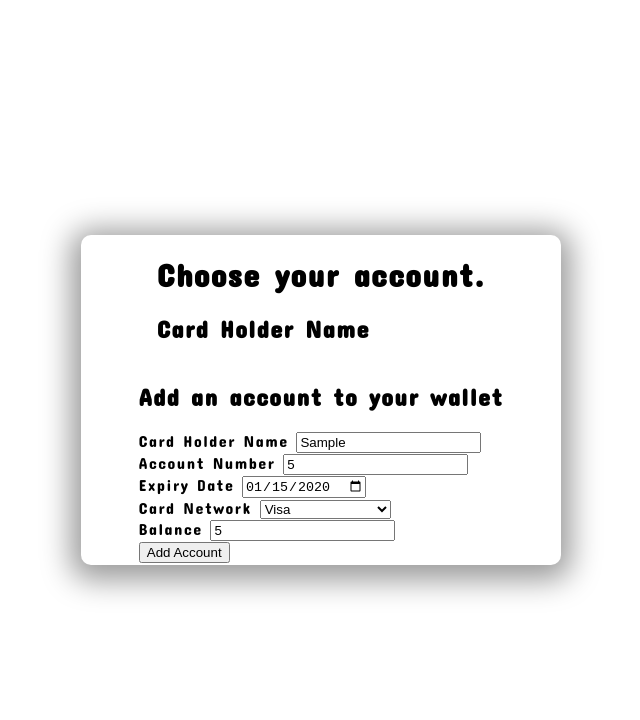
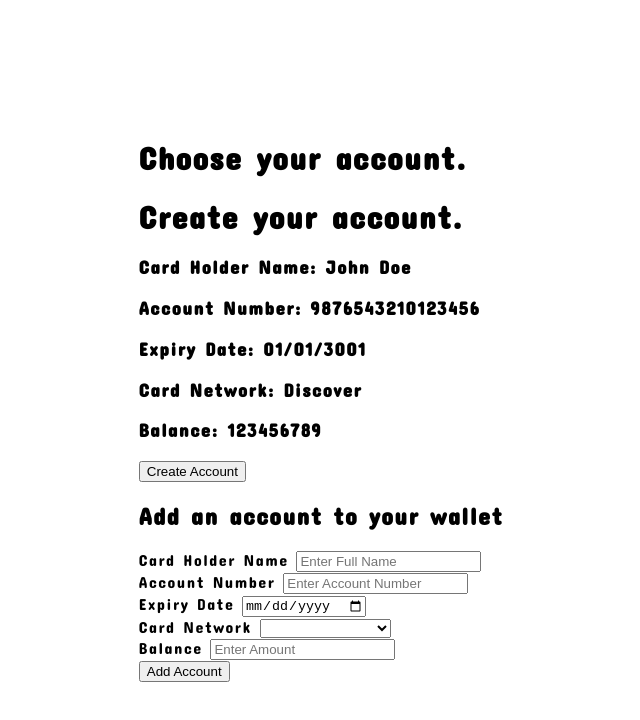
Before and after one commit to KHarrisDev/financial_manager, a plain HTML site: page index.html in a window 1280 px wide. Both pictures are taken after typing "Sample", "5", "2020-01-15", "5" into the empty fields and a click on the button "Add Account". Shown: the whole page, without its empty margins (319-959 px from the left). Drawn offline with Linux system fonts and the light colour scheme.

Commit message:
Setting up functionality

```diff
--- a/index.html
+++ b/index.html
@@ -9,14 +9,20 @@
     <title>Financial Manager</title>
 </head>
 <body>
-    <div class="container">
+    <div id="container">
         <div class="wallet">
-            <h1>Choose your account.</h1>
+            <h1 class="choose-account-header">Choose your account.</h1>
+            <h1 class="create-account-header">Create your account.</h1>
             <div class="account-card">
-                <h2>Card Holder Name</h2>
+                <h3>Card Holder Name: John Doe</h3>
+                <h3>Account Number: 9876543210123456</h3>
+                <h3>Expiry Date: 01/01/3001</h3>
+                <h3>Card Network: Discover</h3>
+                <h3>Balance: 123456789</h3>
             </div>
+            <button type="submit" class="btn create-account">Create Account</button>
         </div>
-        <div class="add-account-modal hidden">
+        <div class="add-account-modal">
             <!-- Form for adding account -->
                 <h2>Add an account to your wallet</h2>
                 <div class="form-group">
@@ -47,7 +53,6 @@
                 <button class="btn add-account" type="button">Add Account</button>
         </div>
     </div>
-
     <script src="script.js"></script>
 </body>
 </html>
--- a/script.js
+++ b/script.js
@@ -1,18 +1,50 @@
 "use strict";
 
+const userAccounts = [];
+
+function init() {
+    console.log(userAccounts.length);
+    if (userAccounts.length <= 0) {
+        console.log(`userAccounts array has ${userAccounts.length} objects.`);
+    } else {
+        console.log(`Updated userAccounts array has ${userAccounts.length} objects.`);
+    }
+}
+
+init();
+
+/*
+Page should start out with 'Create your account' header and create account button
+
+if there is no account
+    (create class names for the headers)
+    display 'Create your account' header,
+    display text that say 'Your wallet is empty' animation coming soon
+    display Create Account button to render modal class
+        * Create a div for a card that holds account information.
+        * Add elements in the card that serve as a placeholder for account information.
+        * In script.js, add a function for rendering account information dynamically.
+        * In this function, create a const that contains a html template for the card.
+        * Insert the template in the HTML
+    hide 'Choose your account' header,
+    hide the account-card class
+    else
+        Display 'Choose your account' header,
+        display Create Account button to render modal class
+        Display account in array that dynamically render new cards
+        hide 'Create your account' header,
+ */
+
+const container = document.getElementById('container');
 const wallet = document.querySelector('.wallet');
-console.log(wallet.textContent);
-/**
- * Create a div for a card that holds account information.
- * Add elements in the card that serve as a placeholder for account information.
- * In script.js, add a function for rendering account information dynamically.
- * In this function, create a const that contains a html template for the card.
- * Insert the template in the HTML
- */
-const button = document.querySelector('.btn');
+const createAccountButton = document.querySelector('.create-account');
+const btn = document.querySelector('.btn');
+const addAccountButton = document.querySelector('.add-account');
 
-// use forEach loop to clear form when using DRY
-button.addEventListener('click', function handleClick(event) {
+// Added accounts from clickNewAccount()
+
+
+function clickNewAccount(event) {
     event.preventDefault();
 
     const cardHolderInput = document.querySelector('.card-holder');
@@ -30,13 +62,18 @@ button.addEventListener('click', function handleClick(event) {
         transactions: [],
     }
 
-    console.log(newAccount);
-    wallet.push(newAccount);
-    console.log(wallet);
+    // console.log(newAccount);
+    userAccounts.push(newAccount);
+    // console.log(userAccounts);
 
     cardHolderInput.value = '';
     accountNumberInput.value = '';
     expiryDateInput.value = '';
     cardNetworkInput.value = '';
     balanceInput.value = '';
-})
+
+    init();
+}
+
+// use forEach loop to clear form when using DRY
+addAccountButton.addEventListener('click', clickNewAccount);
--- a/style.css
+++ b/style.css
@@ -33,3 +33,7 @@ body {
     border-radius: 10px;
     box-shadow: 0 5px 30px 10px rgba(0, 0, 0, 0.4);
 }
+
+.hidden {
+    display: none;
+}
```
